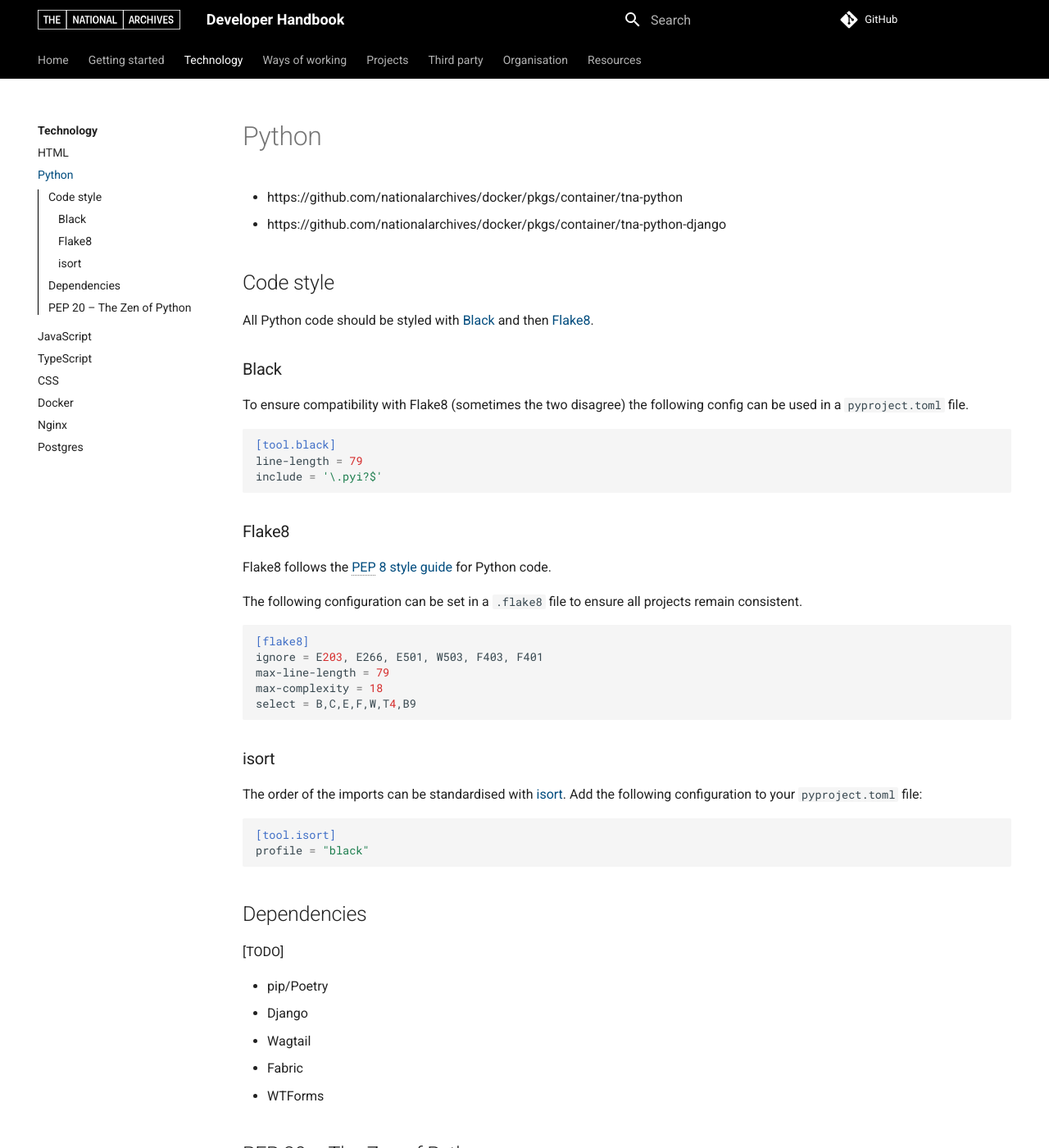
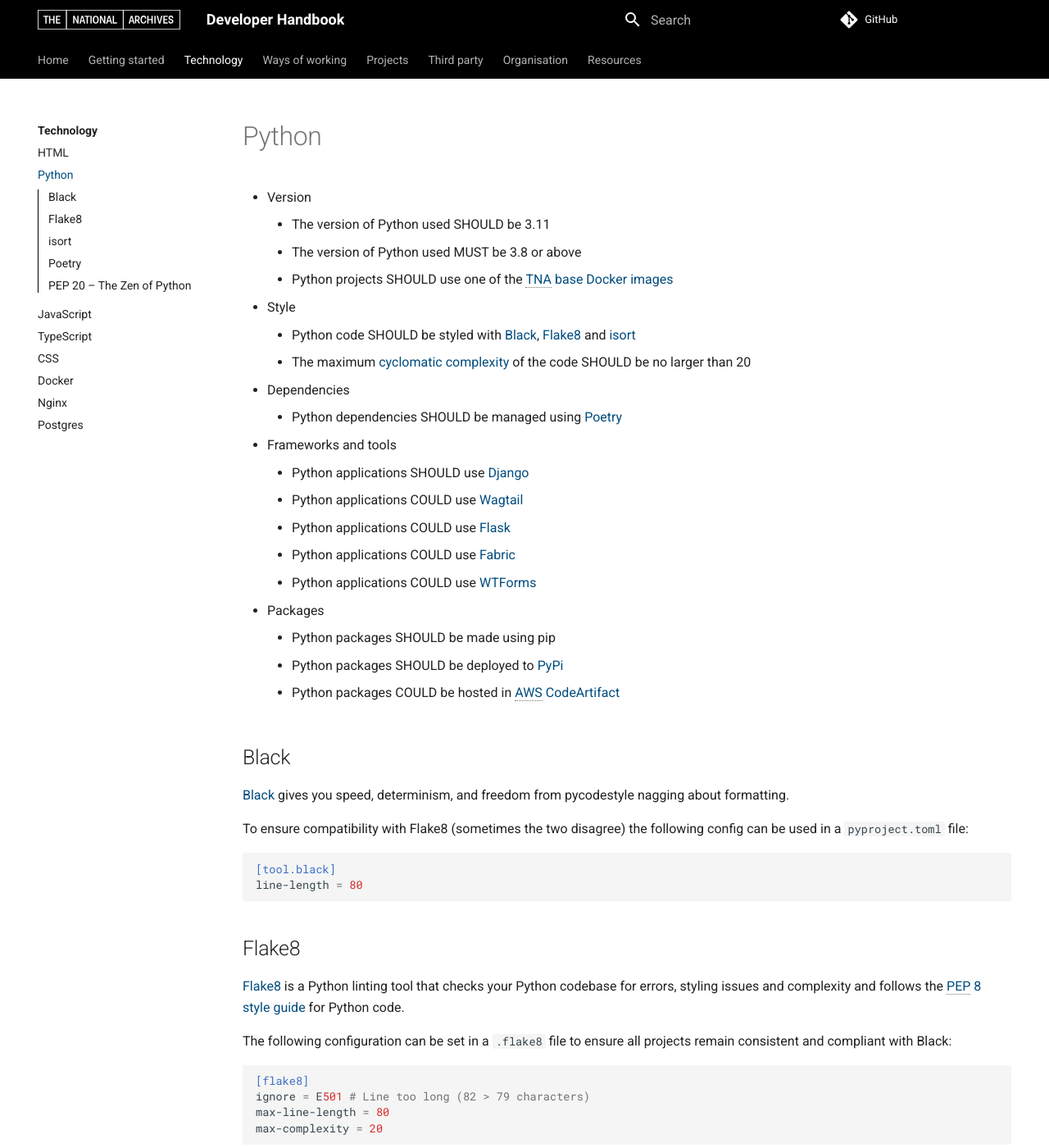
Before and after one commit to nationalarchives/engineering-handbook, an MkDocs documentation site: the page built from docs/technology/python.md, in a window 1280 px wide and 1400 px high. Shown: the whole window at 82% size. Built offline with MkDocs 1.6.1 and Material for MkDocs 9.7.7, drawn with Linux system fonts in a browser that asks for light colours; comment, search, counter and statistics services are not loaded; some of the changed text lies outside the part shown.

Commit message:
More content r.e. Python, HTML and JS

````diff
--- a/docs/technology/python.md
+++ b/docs/technology/python.md
@@ -1,54 +1,65 @@
 # Python
 
-- https://github.com/nationalarchives/docker/pkgs/container/tna-python
-- https://github.com/nationalarchives/docker/pkgs/container/tna-python-django
+- Version
+    - The version of Python used SHOULD be 3.11
+    - The version of Python used MUST be 3.8 or above
+    - Python projects SHOULD use one of the [TNA base Docker images](/developer-handbook/resources/docker-images)
+- Style
+    - Python code SHOULD be styled with [Black](#black), [Flake8](#flake8) and [isort](#isort)
+    - The maximum [cyclomatic complexity](https://en.wikipedia.org/wiki/Cyclomatic_complexity) of the code SHOULD be no larger than 20
+- Dependencies
+    - Python dependencies SHOULD be managed using [Poetry](#poetry)
+- Frameworks and tools
+    - Python applications SHOULD use [Django](https://www.djangoproject.com/)
+    - Python applications COULD use [Wagtail](https://wagtail.org/)
+    - Python applications COULD use [Flask](https://flask.palletsprojects.com/)
+    - Python applications COULD use [Fabric](https://www.fabfile.org/)
+    - Python applications COULD use [WTForms](https://wtforms.readthedocs.io/)
+- Packages
+    - Python packages SHOULD be made using pip
+    - Python packages SHOULD be deployed to [PyPi](/developer-handbook/third-party/pypi)
+    - Python packages COULD be hosted in [AWS CodeArtifact](https://aws.amazon.com/codeartifact/)
 
-## Code style
+## Black
 
-All Python code should be styled with [Black](https://black.readthedocs.io/en/stable/) and then [Flake8](https://flake8.pycqa.org/en/latest/).
+[Black](https://black.readthedocs.io/en/stable/) gives you speed, determinism, and freedom from pycodestyle nagging about formatting.
 
-### Black
-
-To ensure compatibility with Flake8 (sometimes the two disagree) the following config can be used in a `pyproject.toml` file.
+To ensure compatibility with Flake8 (sometimes the two disagree) the following config can be used in a `pyproject.toml` file:
 
 ```toml
 [tool.black]
-line-length = 79
-include = '\.pyi?$'
+line-length = 80
 ```
 
-### Flake8
+## Flake8
 
-Flake8 follows the [PEP 8 style guide](https://peps.python.org/pep-0008/) for Python code.
+[Flake8](https://flake8.pycqa.org/en/latest/) is a Python linting tool that checks your Python codebase for errors, styling issues and complexity and follows the [PEP 8 style guide](https://peps.python.org/pep-0008/) for Python code.
 
-The following configuration can be set in a `.flake8` file to ensure all projects remain consistent.
+The following configuration can be set in a `.flake8` file to ensure all projects remain consistent and compliant with Black:
 
 ```toml
 [flake8]
-ignore = E203, E266, E501, W503, F403, F401
-max-line-length = 79
-max-complexity = 18
-select = B,C,E,F,W,T4,B9
+ignore = E501 # Line too long (82 > 79 characters)
+max-line-length = 80
+max-complexity = 20
 ```
 
-### isort
+`max-complexity` will put a limit on the [cyclomatic complexity](https://en.wikipedia.org/wiki/Cyclomatic_complexity) of the code.
 
-The order of the imports can be standardised with [isort](https://pycqa.github.io/isort/). Add the following configuration to your `pyproject.toml` file:
+## isort
+
+The order of the imports can be standardised with [isort](https://pycqa.github.io/isort/).
+
+Add the following configuration to your `pyproject.toml` file:
 
 ```toml
 [tool.isort]
 profile = "black"
 ```
 
-## Dependencies
+## Poetry
 
-[TODO]
-
-- pip/Poetry
-- Django
-- Wagtail
-- Fabric
-- WTForms
+[Poetry](https://python-poetry.org/) is a tool for dependency management and packaging in Python.
 
 ## PEP 20 – The Zen of Python
 
--- a/mkdocs.yml
+++ b/mkdocs.yml
@@ -35,6 +35,7 @@ nav:
     - Docker registries: third-party/docker-registries.md
     - Analytics: third-party/analytics.md
     - AWS: third-party/aws.md
+    - YouTube: third-party/youtube.md
   - Organisation:
     - organisation/index.md
     - Technical Architects Group: organisation/technical-architects-group.md
````
Also changed, not shown: docs/resources/docker-images.md (+3 -1 lines), docs/technology/html.md (+22 -2 lines), docs/technology/javascript.md (+12 -10 lines), docs/third-party/youtube.md (added, +1 -0 lines).
